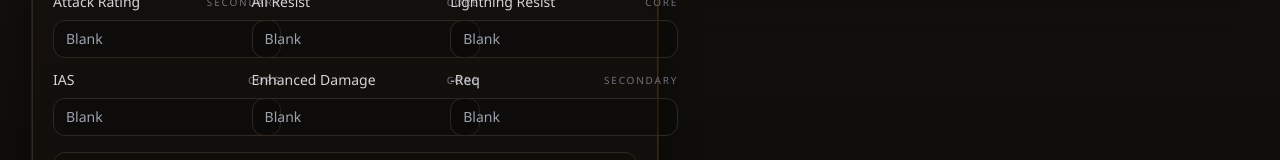
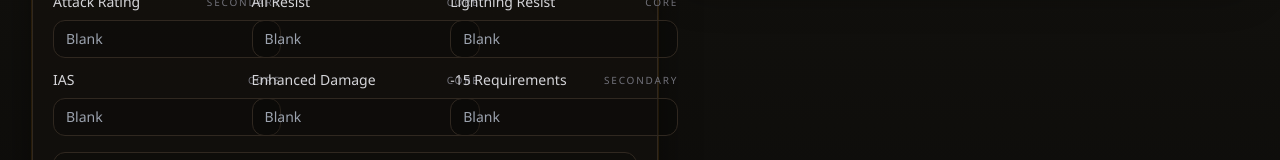
Before and after one commit to JaeBoz/d2r-loot-triage, a Next.js app: page / in a window 1280 px wide. Both pictures are taken after a click on the button "Jewels". Shown: the part 597-757 px from the top of the page. Built offline with nearby package versions, Linux system fonts and the light colour scheme.

Commit message:
Correct circlet and jewel affix mechanics

```diff
--- a/components/circlet-checker.tsx
+++ b/components/circlet-checker.tsx
@@ -82,7 +82,7 @@ export function CircletChecker({ mode }: { mode: GameMode }) {
   const [skillTreeValue, setSkillTreeValue] = useState<CircletSkillTier>(3);
   const [form, setForm] = useState<CircletFormState>(emptyForm);
 
-  const availableSocketOptions = quality === "Magic" ? getMagicSocketOptions(family) : ["1"];
+  const availableSocketOptions = quality === "Magic" ? getMagicSocketOptions(family) : ["0", "1", "2"];
   const hasInput =
     quality !== "Rare" ||
     family !== "Diadem" ||
--- a/components/jewel-checker.tsx
+++ b/components/jewel-checker.tsx
@@ -23,10 +23,8 @@ const jewelFormKeys: JewelAffixKey[] = [
   "coldResist",
   "poisonResist",
   "requirementsReduction",
-  "strengthRequirement",
   "energy",
-  "extraGold",
-  "lifeLeech"
+  "extraGold"
 ];
 
 type JewelFormState = Record<JewelAffixKey, string>;
@@ -66,11 +64,9 @@ export function JewelChecker({ mode }: { mode: GameMode }) {
         lightningResist: toOptionalNumber(form.lightningResist),
         coldResist: toOptionalNumber(form.coldResist),
         poisonResist: toOptionalNumber(form.poisonResist),
-        requirementsReduction: toOptionalNumber(form.requirementsReduction),
-        strengthRequirement: toOptionalNumber(form.strengthRequirement),
+        requirementsReduction: toOptionalNumber(form.requirementsReduction) ? 15 : undefined,
         energy: toOptionalNumber(form.energy),
-        extraGold: toOptionalNumber(form.extraGold),
-        lifeLeech: toOptionalNumber(form.lifeLeech)
+        extraGold: toOptionalNumber(form.extraGold)
       }),
     [form, mode]
   );
--- a/data/jewel-rules.ts
+++ b/data/jewel-rules.ts
@@ -62,8 +62,7 @@ export const jewelStatWeights = {
     { min: 15, score: 1 }
   ],
   requirementsReduction: [
-    { min: 15, score: 3 },
-    { min: 8, score: 1 }
+    { min: 15, score: 3 }
   ]
 } as const;
 
@@ -100,7 +99,7 @@ export const jewelSynergies: JewelSynergyRule[] = [
     label: "enhanced damage with -requirements",
     score: 5,
     archetypes: ["melee", "niche"],
-    check: (stats) => (stats.enhancedDamage ?? 0) >= 20 && (stats.requirementsReduction ?? 0) >= 8
+    check: (stats) => (stats.enhancedDamage ?? 0) >= 20 && (stats.requirementsReduction ?? 0) >= 15
   },
   {
     id: "ed-max-ar",
--- a/data/variance-affixes.ts
+++ b/data/variance-affixes.ts
@@ -23,15 +23,14 @@ export const varianceAffixes: VarianceAffixDefinition[] = [
   { key: "coldResist", label: "Cold Resist", itemTypes: ["ring", "amulet", "jewel", "boots"], valueType: "number", impactTier: "secondary", evaluatorWeight: 2 },
   { key: "poisonResist", label: "Poison Resist", itemTypes: ["ring", "amulet", "jewel", "boots"], valueType: "number", impactTier: "low-impact", evaluatorWeight: 1 },
   { key: "magicFind", label: "Magic Find", itemTypes: ["ring", "amulet", "boots"], valueType: "number", impactTier: "core", evaluatorWeight: 3 },
-  { key: "lifeLeech", label: "Life Leech", itemTypes: ["ring", "jewel"], valueType: "number", impactTier: "secondary", evaluatorWeight: 2 },
+  { key: "lifeLeech", label: "Life Leech", itemTypes: ["ring"], valueType: "number", impactTier: "secondary", evaluatorWeight: 2 },
   { key: "manaLeech", label: "Mana Leech", itemTypes: ["ring"], valueType: "number", impactTier: "secondary", evaluatorWeight: 2 },
   { key: "minDamage", label: "Min Damage", itemTypes: ["ring", "amulet", "jewel"], valueType: "number", impactTier: "low-impact", evaluatorWeight: 1 },
   { key: "maxDamage", label: "Max Damage", itemTypes: ["ring", "amulet", "jewel"], valueType: "number", impactTier: "secondary", evaluatorWeight: 2 },
   { key: "levelRequirement", label: "Level Req", itemTypes: ["ring", "amulet"], valueType: "number", impactTier: "low-impact", evaluatorWeight: 0 },
   { key: "increasedAttackSpeed", label: "IAS", itemTypes: ["jewel"], valueType: "number", impactTier: "core", evaluatorWeight: 5 },
   { key: "enhancedDamage", label: "Enhanced Damage", itemTypes: ["jewel"], valueType: "number", impactTier: "core", evaluatorWeight: 4 },
-  { key: "requirementsReduction", label: "-Req", itemTypes: ["jewel"], valueType: "number", impactTier: "secondary", evaluatorWeight: 2 },
-  { key: "strengthRequirement", label: "Strength Req", itemTypes: ["jewel"], valueType: "number", impactTier: "low-impact", evaluatorWeight: 0 },
+  { key: "requirementsReduction", label: "-15 Requirements", itemTypes: ["jewel"], valueType: "number", impactTier: "secondary", evaluatorWeight: 2 },
   { key: "fasterRunWalk", label: "FRW", itemTypes: ["boots"], valueType: "number", impactTier: "core", evaluatorWeight: 5 },
   { key: "fasterHitRecovery", label: "FHR", itemTypes: ["boots"], valueType: "number", impactTier: "core", evaluatorWeight: 4 },
   { key: "manaRegen", label: "Mana Regeneration", itemTypes: ["boots"], valueType: "number", impactTier: "secondary", evaluatorWeight: 1 },
--- a/lib/jewel-checker.ts
+++ b/lib/jewel-checker.ts
@@ -92,8 +92,7 @@ function toJewelPatternInput(stats: NormalizedJewelStats): JewelPatternInput {
     lightningResist: stats.lightningResist,
     coldResist: stats.coldResist,
     poisonResist: stats.poisonResist,
-    requirementsReduction: stats.requirementsReduction,
-    lifeLeech: stats.lifeLeech
+    requirementsReduction: stats.requirementsReduction
   };
 }
 
--- a/lib/types.ts
+++ b/lib/types.ts
@@ -258,8 +258,6 @@ export interface JewelCheckInput {
   coldResist?: number;
   poisonResist?: number;
   requirementsReduction?: number;
-  strengthRequirement?: number;
-  lifeLeech?: number;
   energy?: number;
   extraGold?: number;
 }
@@ -280,7 +278,6 @@ export type JewelPatternInput = Pick<
   | "coldResist"
   | "poisonResist"
   | "requirementsReduction"
-  | "lifeLeech"
 >;
 
 export interface JewelCheckResult {
@@ -295,7 +292,6 @@ export interface JewelCheckResult {
 
 export type JewelAffixKey =
   | keyof Omit<JewelCheckInput, "mode">
-  | "strengthRequirement"
   | "energy"
   | "extraGold";
 
```
Also changed, not shown: 2 other files (tests, documents, lock files or other folders).
